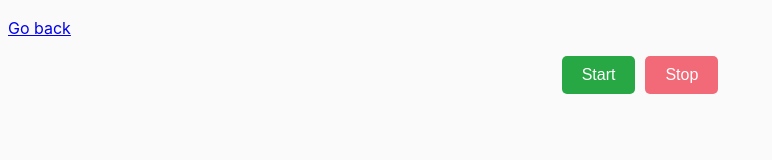
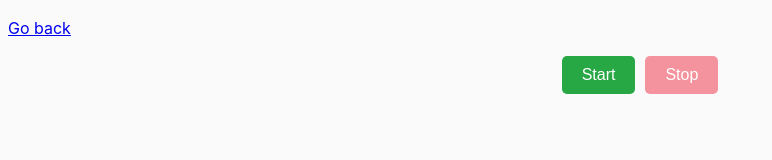
Before and after one commit to nickunderhill/goit-advancedjs-hw-02, a website built with Vite: page src/01-color-switcher.html in a window 1280 px wide. Shown: the whole page, without its empty margins (0-772 px from the left). Built offline with nearby package versions, Linux system fonts and the light colour scheme.

Commit message:
Update common.css

```diff
--- a/src/css/common.css
+++ b/src/css/common.css
@@ -58,7 +58,7 @@ button[data-stop]:hover {
 }
 
 button[data-stop]:disabled {
-  background-color: #f26977;
+  background-color: #f26977b3;
   cursor: not-allowed;
 }
 
```
